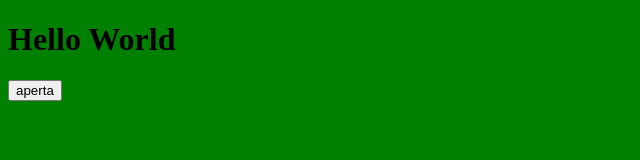
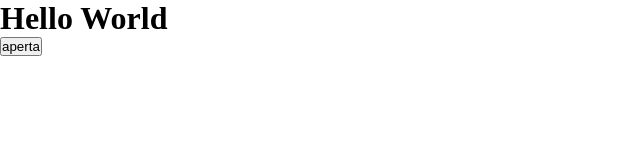
Before and after one commit to AshcroftGamer/aeChefia, a website: page index.html in a window 1280 px wide. Shown: the whole page, without its empty margins (0-640 px from the left). Drawn offline with Linux system fonts and the light colour scheme.

Commit message:
Modificado e criado estruturas de rotas e de Front-end

```diff
--- a/public/css/style.css
+++ b/public/css/style.css
@@ -1,3 +1,17 @@
-body{
-    background-color: green;
+:root {
+    --vermelho: #ED1B2E;
+    --cinza: #666666;
+    --branco: #E5E5E5;
+    --rozinha: #FFFFFF, 30%;
+    --fundo: #FFFFFF, 10%;
 }
+
+* {
+    margin: 0;
+    padding: 0;
+    box-sizing: border-box;
+}
+
+/*
+background-color: var(--preto); <=== exemplo de uso da variável
+     */
```
Also changed, not shown: route/cardapio.js (added, +8 -0 lines), route/funcionario.js (added, +7 -0 lines), route/proprietario.js (added, +10 -0 lines), Readme.md.
